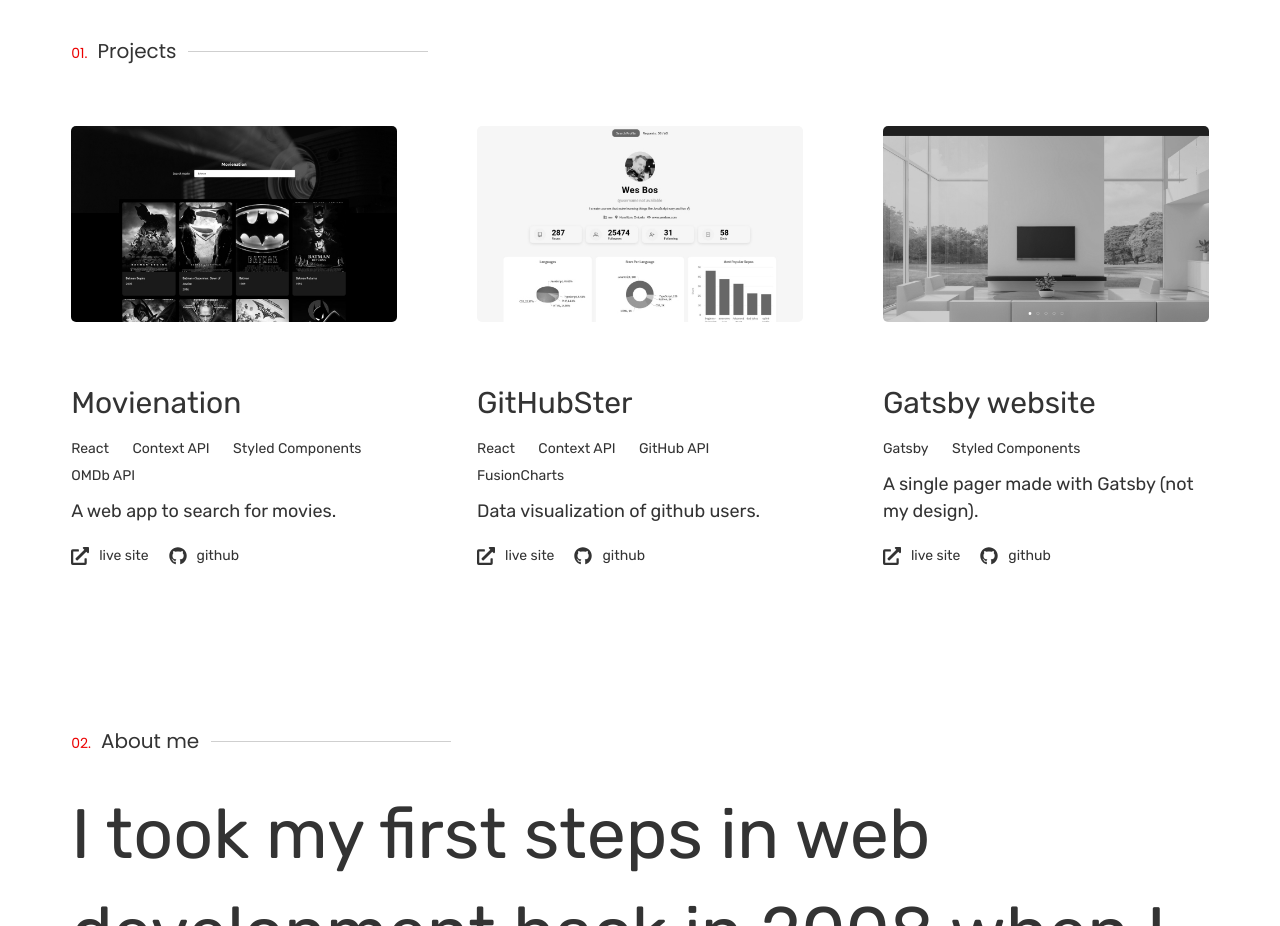
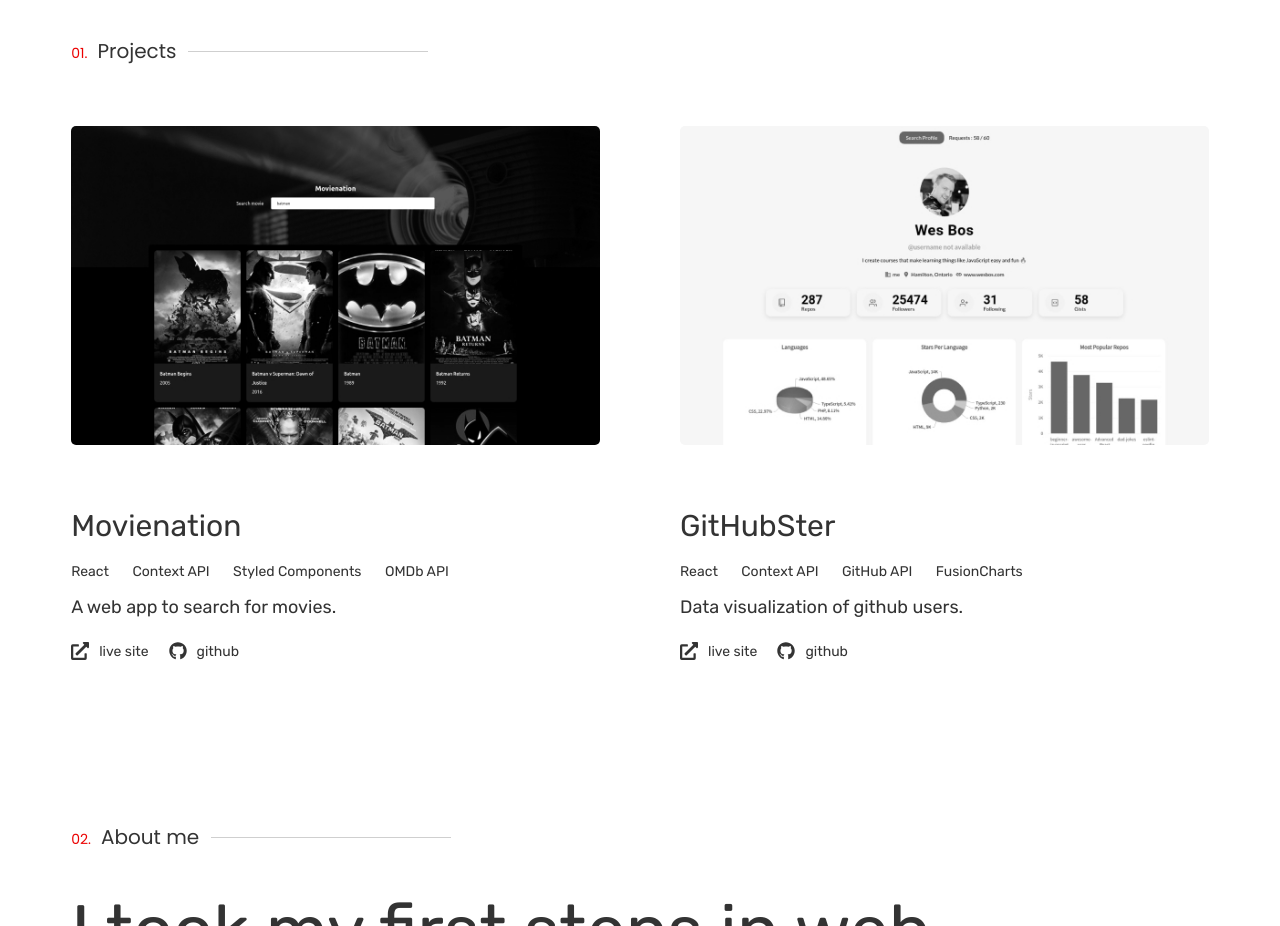
Before and after one commit to leanug/v1, a Gatsby site: page / in a window 1280 px wide. Shown: the part 860-1786 px from the top of the page. Built offline with nearby package versions, Linux system fonts and the light colour scheme; Gatsby itself is replaced by a stand-in of ours.

Commit message:
distrial project deleted

```diff
--- a/src/constants/portfolio.js
+++ b/src/constants/portfolio.js
@@ -15,14 +15,6 @@ const data = [
         live: 'https://githubster.netlify.app/',
         git: 'https://github.com/leanug/githubprofile'
     },
-    {
-        title: 'Gatsby website',
-        categories: 'gatsby, styled components',
-        image: '',
-        text: 'A single pager made with Gatsby (not my design).',
-        live: 'https://www.distrial.website',
-        git: 'https://github.com/leanug/distrial'
-    },
 ]
 
 export default data
```
